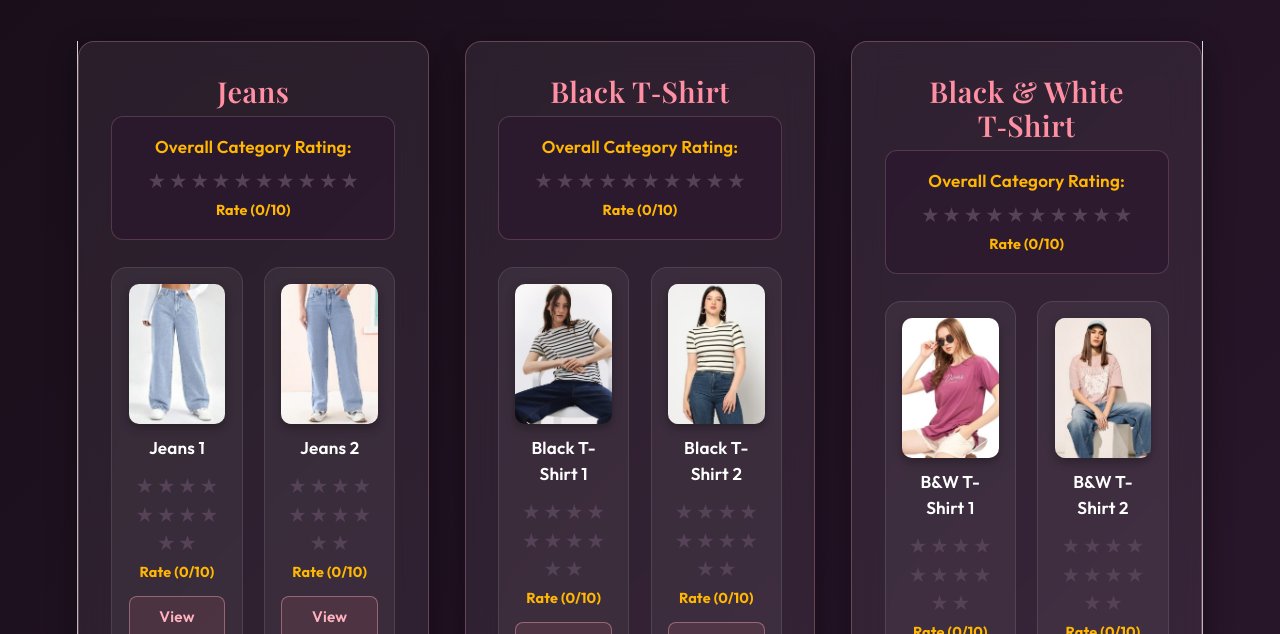
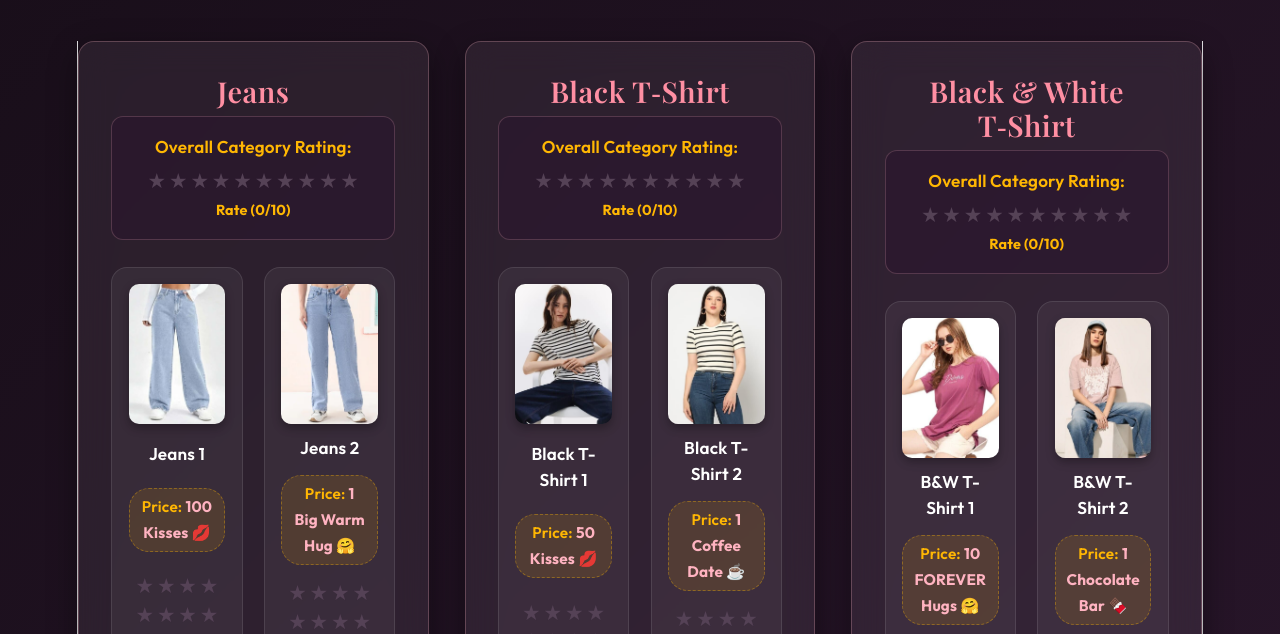
Before and after one commit to kogproject/girlfriend-shop, a website built with Vite: page index.html in a window 1280 px wide. Shown: the part 158-792 px from the top of the page. Built offline with nearby package versions, Linux system fonts and the light colour scheme; a web font is replaced by a local one.

Commit message:
Add romantic price tags to all products (e.g., 100 Kisses, Unlimited Love, Ice Cream Date)

```diff
--- a/src/custom.css
+++ b/src/custom.css
@@ -137,11 +137,28 @@ body {
   box-shadow: 0 4px 10px rgba(0,0,0,0.3);
 }
 
-.product-card p {
+.product-card p.product-title {
   margin: 0;
   font-size: 0.95rem;
   font-weight: 600;
   color: #fff;
+}
+
+.product-price {
+  font-size: 0.85rem;
+  font-weight: 600;
+  color: #ffb703;
+  background: rgba(255, 183, 3, 0.12);
+  border: 1px dashed rgba(255, 183, 3, 0.35);
+  border-radius: 20px;
+  padding: 0.25rem 0.6rem;
+  margin: 0.2rem 0;
+  display: inline-block;
+}
+
+.product-price span {
+  font-weight: 700;
+  color: #ffb3c1;
 }
 
 .product-link {
--- a/src/data/products.json
+++ b/src/data/products.json
@@ -1,40 +1,40 @@
 {
   "jeans": [
-    {"title": "Jeans 1", "image": "/images/jeans/1.jpg", "url": "https://ajioapps.onelink.me/ybtf/n0n5e6g6"},
-    {"title": "Jeans 2", "image": "/images/jeans/2.jpg", "url": "https://ajioapps.onelink.me/ybtf/u9hstoj0"},
-    {"title": "Jeans 3", "image": "/images/jeans/3.jpg", "url": "https://ajioapps.onelink.me/ybtf/ic8mbu77"},
-    {"title": "Jeans 4", "image": "/images/jeans/4.jpg", "url": "https://ajioapps.onelink.me/ybtf/cffxf42w"},
-    {"title": "Jeans 5", "image": "/images/jeans/5.jpg", "url": "https://ajioapps.onelink.me/ybtf/m58wbf0m"},
-    {"title": "Jeans 6", "image": "/images/jeans/6.jpg", "url": "https://ajioapps.onelink.me/ybtf/85cv8tak"},
-    {"title": "Jeans 7", "image": "/images/jeans/7.jpg", "url": "https://ajioapps.onelink.me/ybtf/0xfcjnph"},
-    {"title": "Jeans 8", "image": "/images/jeans/8.jpg", "url": "https://ajioapps.onelink.me/ybtf/n8p9kg59"},
-    {"title": "Jeans 9", "image": "/images/jeans/9.jpg", "url": "https://ajioapps.onelink.me/ybtf/kknw3dpm"}
+    {"title": "Jeans 1", "price": "100 Kisses 💋", "image": "/images/jeans/1.jpg", "url": "https://ajioapps.onelink.me/ybtf/n0n5e6g6"},
+    {"title": "Jeans 2", "price": "1 Big Warm Hug 🤗", "image": "/images/jeans/2.jpg", "url": "https://ajioapps.onelink.me/ybtf/u9hstoj0"},
+    {"title": "Jeans 3", "price": "1 Ice Cream Date 🍦", "image": "/images/jeans/3.jpg", "url": "https://ajioapps.onelink.me/ybtf/ic8mbu77"},
+    {"title": "Jeans 4", "price": "Your Sweetest Smile 😊", "image": "/images/jeans/4.jpg", "url": "https://ajioapps.onelink.me/ybtf/cffxf42w"},
+    {"title": "Jeans 5", "price": "1 Late Night Walk 🌙", "image": "/images/jeans/5.jpg", "url": "https://ajioapps.onelink.me/ybtf/m58wbf0m"},
+    {"title": "Jeans 6", "price": "10 Sweet Compliments 🌹", "image": "/images/jeans/6.jpg", "url": "https://ajioapps.onelink.me/ybtf/85cv8tak"},
+    {"title": "Jeans 7", "price": "Unlimited Cuddles 🧸", "image": "/images/jeans/7.jpg", "url": "https://ajioapps.onelink.me/ybtf/0xfcjnph"},
+    {"title": "Jeans 8", "price": "1 Movie Night Together 🍿", "image": "/images/jeans/8.jpg", "url": "https://ajioapps.onelink.me/ybtf/n8p9kg59"},
+    {"title": "Jeans 9", "price": "Unlimited Love ❤️", "image": "/images/jeans/9.jpg", "url": "https://ajioapps.onelink.me/ybtf/kknw3dpm"}
   ],
   "normal_t_shirts": [
-    {"title": "Black T-Shirt 1", "image": "/images/normal_t_shirts/1.jpg", "url": "https://ajioapps.onelink.me/ybtf/zp4iprev"},
-    {"title": "Black T-Shirt 2", "image": "/images/normal_t_shirts/2.jpg", "url": "https://ajioapps.onelink.me/ybtf/ne0jqwh6"},
-    {"title": "Black T-Shirt 3", "image": "/images/normal_t_shirts/3.jpg", "url": "https://ajioapps.onelink.me/ybtf/ezszn29n"},
-    {"title": "Black T-Shirt 4", "image": "/images/normal_t_shirts/4.jpg", "url": "https://ajioapps.onelink.me/ybtf/9esgr9vh"},
-    {"title": "Black T-Shirt 5", "image": "/images/normal_t_shirts/5.jpg", "url": "https://ajioapps.onelink.me/ybtf/w20itk5n"},
-    {"title": "Black T-Shirt 6", "image": "/images/normal_t_shirts/6.jpg", "url": "https://ajioapps.onelink.me/ybtf/p7zt65b1"},
-    {"title": "Black T-Shirt 7", "image": "/images/normal_t_shirts/7.jpg", "url": "https://ajioapps.onelink.me/ybtf/znqd4ztb"},
-    {"title": "Black T-Shirt 8", "image": "/images/normal_t_shirts/8.jpg", "url": "https://ajioapps.onelink.me/ybtf/c6m64c6f"}
+    {"title": "Black T-Shirt 1", "price": "50 Kisses 💋", "image": "/images/normal_t_shirts/1.jpg", "url": "https://ajioapps.onelink.me/ybtf/zp4iprev"},
+    {"title": "Black T-Shirt 2", "price": "1 Coffee Date ☕", "image": "/images/normal_t_shirts/2.jpg", "url": "https://ajioapps.onelink.me/ybtf/ne0jqwh6"},
+    {"title": "Black T-Shirt 3", "price": "5 Bear Hugs 🐻", "image": "/images/normal_t_shirts/3.jpg", "url": "https://ajioapps.onelink.me/ybtf/ezszn29n"},
+    {"title": "Black T-Shirt 4", "price": "1 Sunset View 🌅", "image": "/images/normal_t_shirts/4.jpg", "url": "https://ajioapps.onelink.me/ybtf/9esgr9vh"},
+    {"title": "Black T-Shirt 5", "price": "Your Happy Laugh 😄", "image": "/images/normal_t_shirts/5.jpg", "url": "https://ajioapps.onelink.me/ybtf/w20itk5n"},
+    {"title": "Black T-Shirt 6", "price": "Holding Hands 🤝", "image": "/images/normal_t_shirts/6.jpg", "url": "https://ajioapps.onelink.me/ybtf/p7zt65b1"},
+    {"title": "Black T-Shirt 7", "price": "1 Long Drive 🚗", "image": "/images/normal_t_shirts/7.jpg", "url": "https://ajioapps.onelink.me/ybtf/znqd4ztb"},
+    {"title": "Black T-Shirt 8", "price": "Forever & Always 💖", "image": "/images/normal_t_shirts/8.jpg", "url": "https://ajioapps.onelink.me/ybtf/c6m64c6f"}
   ],
   "plan_t_shifts": [
-    {"title": "B&W T-Shirt 1", "image": "/images/plan_t_shifts/1.jpg", "url": "https://ajioapps.onelink.me/ybtf/e9yau6rn"},
-    {"title": "B&W T-Shirt 2", "image": "/images/plan_t_shifts/2.jpg", "url": "https://ajioapps.onelink.me/ybtf/1kl93fxh"},
-    {"title": "B&W T-Shirt 3", "image": "/images/plan_t_shifts/3.jpg", "url": "https://ajioapps.onelink.me/ybtf/kna53guk"},
-    {"title": "B&W T-Shirt 4", "image": "/images/plan_t_shifts/4.jpg", "url": "https://ajioapps.onelink.me/ybtf/tt45meoj"},
-    {"title": "B&W T-Shirt 5", "image": "/images/plan_t_shifts/5.jpg", "url": "https://ajioapps.onelink.me/ybtf/zimu15de"},
-    {"title": "B&W T-Shirt 6", "image": "/images/plan_t_shifts/6.jpg", "url": "https://ajioapps.onelink.me/ybtf/0pge5s7o"}
+    {"title": "B&W T-Shirt 1", "price": "10 FOREVER Hugs 🤗", "image": "/images/plan_t_shifts/1.jpg", "url": "https://ajioapps.onelink.me/ybtf/e9yau6rn"},
+    {"title": "B&W T-Shirt 2", "price": "1 Chocolate Bar 🍫", "image": "/images/plan_t_shifts/2.jpg", "url": "https://ajioapps.onelink.me/ybtf/1kl93fxh"},
+    {"title": "B&W T-Shirt 3", "price": "1 Late Night Call 📞", "image": "/images/plan_t_shifts/3.jpg", "url": "https://ajioapps.onelink.me/ybtf/kna53guk"},
+    {"title": "B&W T-Shirt 4", "price": "1 Cute Selfie 📸", "image": "/images/plan_t_shifts/4.jpg", "url": "https://ajioapps.onelink.me/ybtf/tt45meoj"},
+    {"title": "B&W T-Shirt 5", "price": "Unlimited Smiles ✨", "image": "/images/plan_t_shifts/5.jpg", "url": "https://ajioapps.onelink.me/ybtf/zimu15de"},
+    {"title": "B&W T-Shirt 6", "price": "1000 Kisses 💋", "image": "/images/plan_t_shifts/6.jpg", "url": "https://ajioapps.onelink.me/ybtf/0pge5s7o"}
   ],
   "casual_tops": [
-    {"title": "Nusara Casual Yellow Top", "image": "/images/casual_tops/1.jpg", "url": "https://www.flipkart.com/nusara-casual-solid-women-yellow-top/p/itm331314b10bf40?pid=TOPHKHNHFCXUEQKJ&marketplace=FLIPKART&lid=LSTTOPHKHNHFCXUEQKJM4ZNLY&_refId=&_appId=WA"}
+    {"title": "Nusara Casual Yellow Top", "price": "1 Special Date Night 🌟", "image": "/images/casual_tops/1.jpg", "url": "https://www.flipkart.com/nusara-casual-solid-women-yellow-top/p/itm331314b10bf40?pid=TOPHKHNHFCXUEQKJ&marketplace=FLIPKART&lid=LSTTOPHKHNHFCXUEQKJM4ZNLY&_refId=&_appId=WA"}
   ],
   "special_collection": [
-    {"title": "Special Item 1", "image": "/images/special_collection/1.jpg", "url": "https://ajioapps.onelink.me/ybtf/hdcdxwvb"},
-    {"title": "Special Item 2", "image": "/images/special_collection/2.jpg", "url": "https://ajioapps.onelink.me/ybtf/zqrrg761"},
-    {"title": "Special Item 3", "image": "/images/special_collection/3.jpg", "url": "https://ajioapps.onelink.me/ybtf/4gnlfrbo"},
-    {"title": "Special Item 4", "image": "/images/special_collection/4.jpg", "url": "https://ajioapps.onelink.me/ybtf/45nq3e1c"}
+    {"title": "Special Item 1", "price": "Secret Love ❤️", "image": "/images/special_collection/1.jpg", "url": "https://ajioapps.onelink.me/ybtf/hdcdxwvb"},
+    {"title": "Special Item 2", "price": "Unlimited Forehead Kisses 💋", "image": "/images/special_collection/2.jpg", "url": "https://ajioapps.onelink.me/ybtf/zqrrg761"},
+    {"title": "Special Item 3", "price": "1 Romantic Evening 🌹", "image": "/images/special_collection/3.jpg", "url": "https://ajioapps.onelink.me/ybtf/4gnlfrbo"},
+    {"title": "Special Item 4", "price": "My Entire Heart 💖", "image": "/images/special_collection/4.jpg", "url": "https://ajioapps.onelink.me/ybtf/45nq3e1c"}
   ]
 }
--- a/src/main.js
+++ b/src/main.js
@@ -144,7 +144,13 @@ function renderCategory(key, items) {
     };
 
     const title = document.createElement('p');
+    title.className = 'product-title';
     title.textContent = item.title;
+
+    // Romantic Price tag element
+    const priceTag = document.createElement('div');
+    priceTag.className = 'product-price';
+    priceTag.innerHTML = `Price: <span>${item.price || 'Free for You ❤️'}</span>`;
 
     // Rating star control for individual item
     const itemRatingKey = `item_rating_${key}_${index}`;
@@ -160,6 +166,7 @@ function renderCategory(key, items) {
 
     card.appendChild(img);
     card.appendChild(title);
+    card.appendChild(priceTag);
     card.appendChild(ratingEl);
     card.appendChild(link);
     grid.appendChild(card);
```
